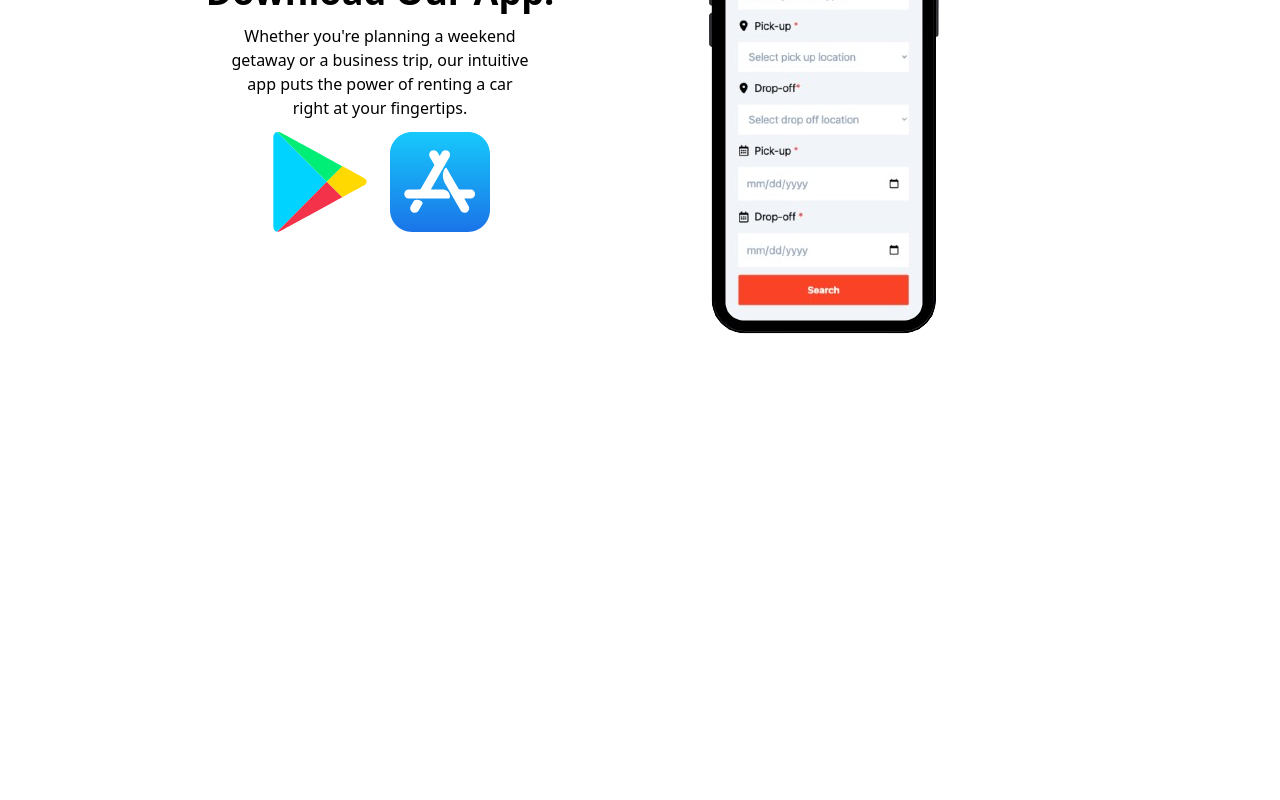
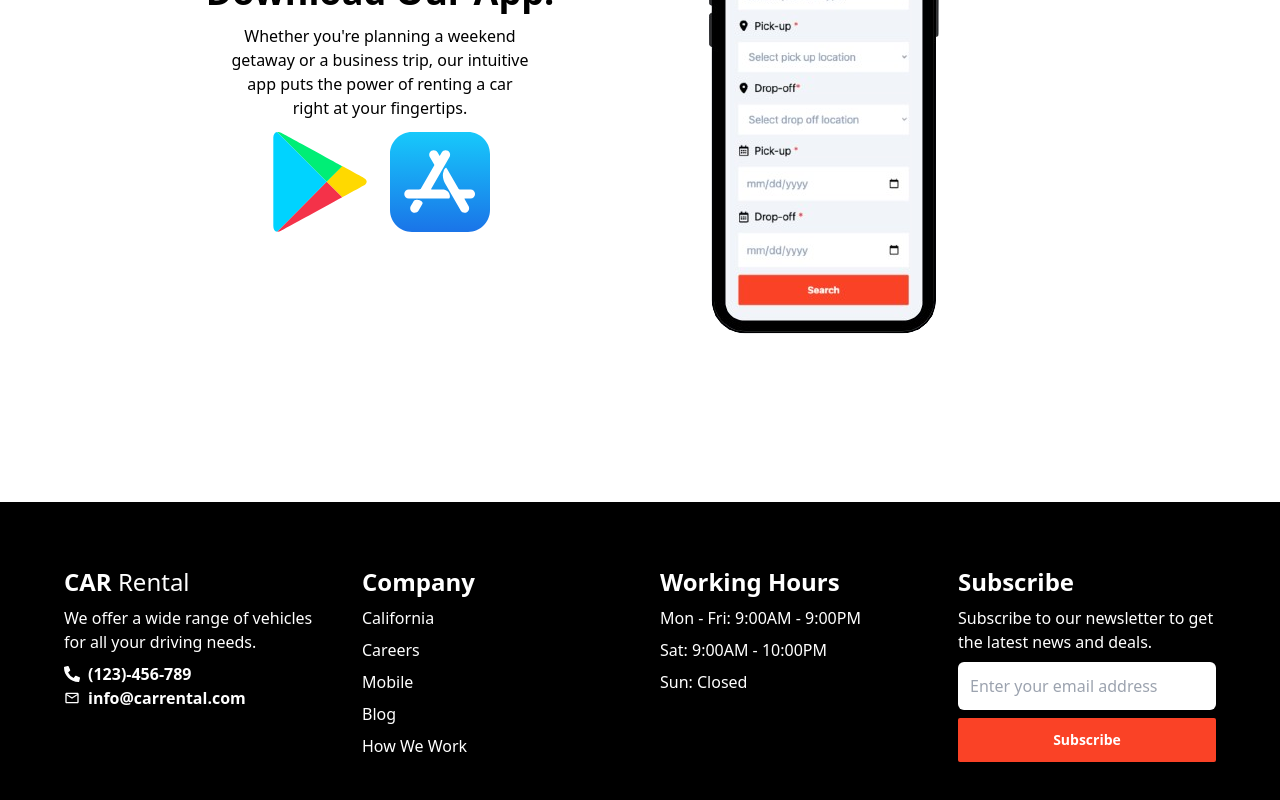
Before and after one commit to joseph-lang7/Car-Rental, a React (Vite) app: page / in a window 1280 px wide. Shown: the part 4368-5168 px from the top of the page. Before the commit the page ends 4720 px from the top, so only its background shows below. Built offline with nearby package versions, Linux system fonts and the light colour scheme.

Commit message:
Implement footer

```diff
--- /dev/null
+++ b/src/components/Footer.jsx
@@ -0,0 +1,64 @@
+import { FaPhoneAlt } from "react-icons/fa";
+import { MdOutlineEmail } from "react-icons/md";
+
+const Footer = () => {
+  return (
+    <div className="max-w-screen h-auto p-16 bg-black mt-[150px] text-white flex justify-center">
+      <div className="max-w-[1500px]  grid grid-cols-1 md:grid-cols-2 lg:grid-cols-4 gap-10">
+        {/* Logo */}
+        <div className="flex flex-col gap-2">
+          <div>
+            <h2 className="text-2xl text-center md:text-start">
+              <span className="font-bold">CAR </span>Rental
+            </h2>
+          </div>
+          <div className=" w-full text-center md:text-start">
+            We offer a wide range of vehicles for all your driving needs.
+          </div>
+          <div className="flex items-center flex-col md:items-start">
+            <div className="flex gap-2 items-center">
+              <FaPhoneAlt />
+              <p className="font-bold">(123)-456-789</p>
+            </div>
+            <div className="flex items-center gap-2">
+              <MdOutlineEmail />
+              <p className="font-bold">info@carrental.com</p>
+            </div>
+          </div>
+        </div>
+        <div className="flex flex-col items-center md:items-start gap-2">
+          <h2 className="text-2xl font-bold">Company</h2>
+          <p>California</p>
+          <p>Careers</p>
+          <p>Mobile</p>
+          <p>Blog</p>
+          <p>How We Work</p>
+        </div>
+        <div className="flex flex-col items-center md:items-start gap-2">
+          <h2 className="text-2xl font-bold">Working Hours</h2>
+          <p>Mon - Fri: 9:00AM - 9:00PM</p>
+          <p>Sat: 9:00AM - 10:00PM</p>
+          <p>Sun: Closed</p>
+        </div>
+        <div className="w-full flex justify-center">
+          <div className="w-full flex flex-col gap-2">
+            <h2 className="text-2xl font-bold ">Subscribe</h2>
+            <p>Subscribe to our newsletter to get the latest news and deals.</p>
+            <div className="flex flex-col gap-2">
+              <input
+                className="p-3 rounded-md"
+                type="email"
+                placeholder="Enter your email address"
+              />
+              <button className="w-full text-sm text-white hover:shadow-lg hover:bg-[#de462f] transition-all duration-300 font-bold p-3 bg-[#FA4226] rounded-sm">
+                Subscribe
+              </button>
+            </div>
+          </div>
+        </div>
+      </div>
+    </div>
+  );
+};
+
+export default Footer;
--- a/src/main.jsx
+++ b/src/main.jsx
@@ -2,11 +2,13 @@ import React from "react";
 import ReactDOM from "react-dom/client";
 import App from "./App.jsx";
 import Navbar from "./components/Navbar.jsx";
+import Footer from "./components/Footer.jsx";
 import "./App.css";
 
 ReactDOM.createRoot(document.getElementById("root")).render(
   <React.StrictMode>
     <Navbar />
     <App />
+    <Footer />
   </React.StrictMode>
 );
```
